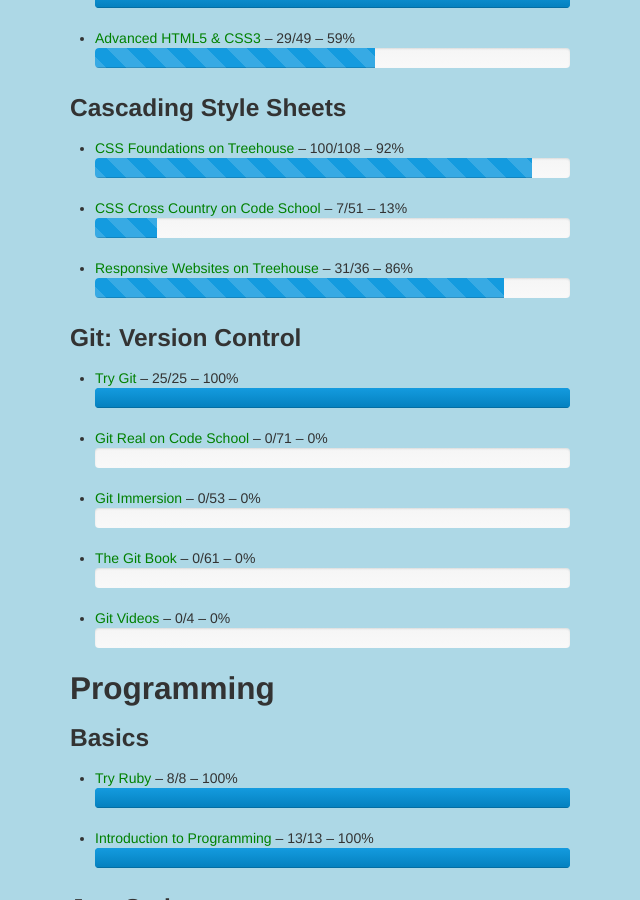
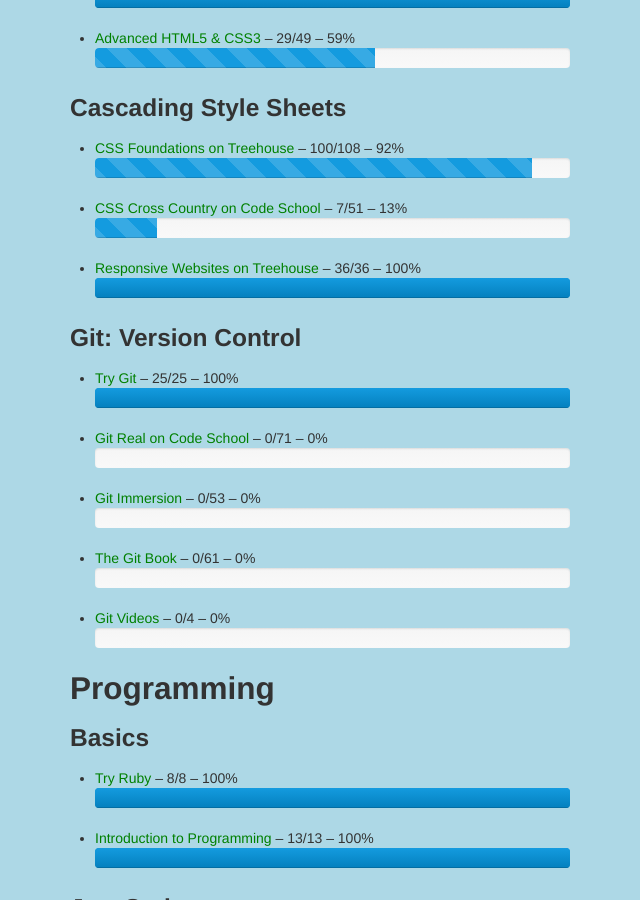
Before and after one commit to hardscrabble/hardscrabble.github.io, a Jekyll site: the page built from _posts/2013-05-28-prework.md, in a window 1280 px wide and 900 px high, scrolled down 1062 px. Shown: the whole window, without its empty margins (320-960 px from the left). Built offline with Jekyll 4.4.1, drawn with Linux system fonts in a browser that asks for light colours; comment, search, counter and statistics services are not loaded; a style sheet for code colours, icons or effects is not loaded.

Commit message:
finished the responsive design thing

```diff
--- a/_posts/2013-05-28-prework.md
+++ b/_posts/2013-05-28-prework.md
@@ -36,7 +36,7 @@
 
 * [CSS Foundations on Treehouse](http://teamtreehouse.com/library/websites/css-foundations-2) -- 100/108
 * [CSS Cross Country on Code School](http://www.codeschool.com/courses/css-cross-country) -- 7/51
-* [Responsive Websites on Treehouse](http://teamtreehouse.com/library/websites/build-a-responsive-website/) -- 31/36
+* [Responsive Websites on Treehouse](http://teamtreehouse.com/library/websites/build-a-responsive-website/) -- 36/36
 
 ### Git: Version Control
 
```
